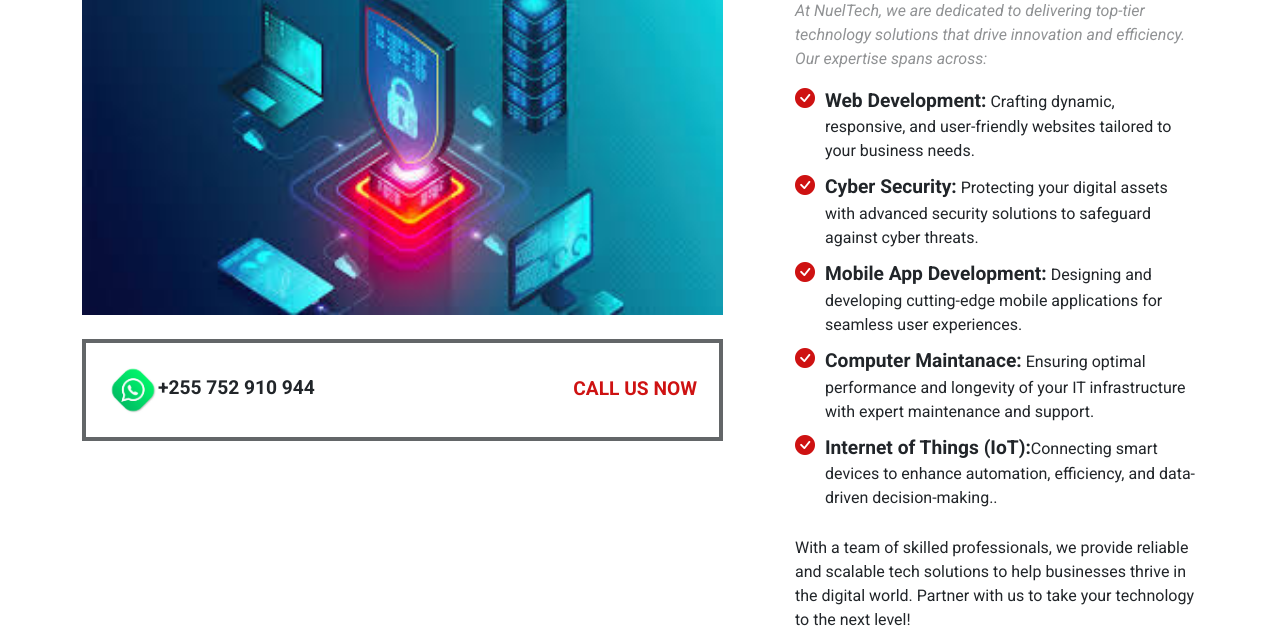
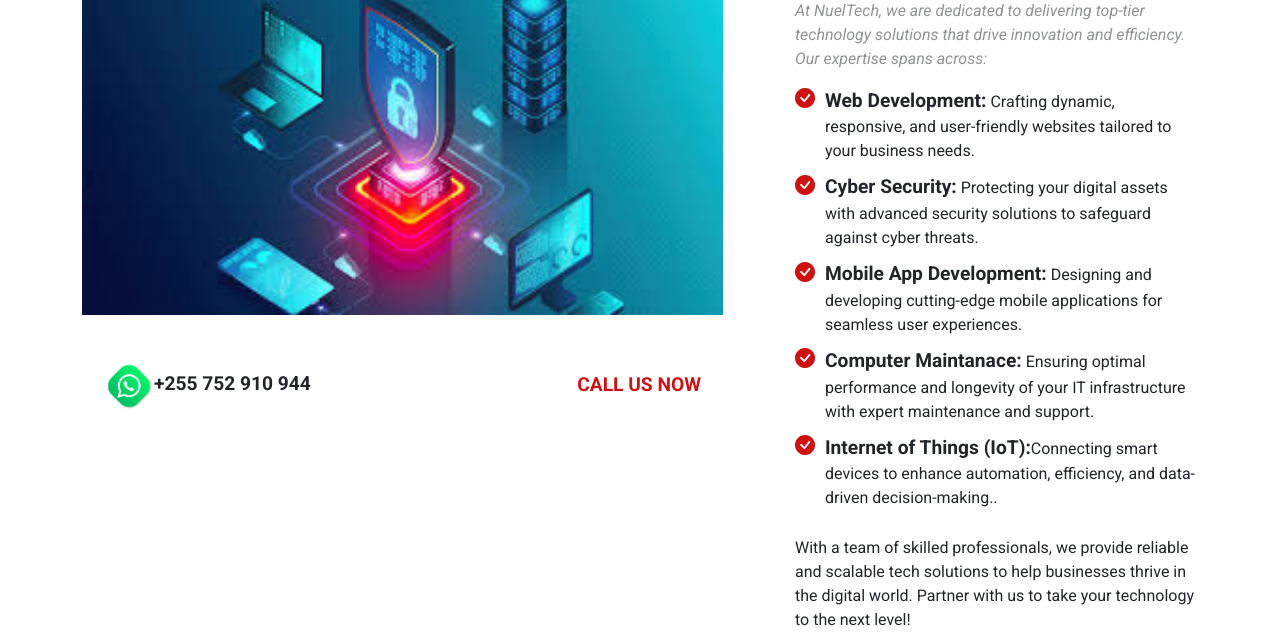
Before and after one commit to NueL72/emma-portfolio, a PHP site: page /contact.html in a window 1280 px wide. Shown: the part 800-1440 px from the top of the page. Run offline with PHP 8.4, Linux system fonts and the light colour scheme; some libraries are stand-ins or nearby versions.

Commit message:
color omit

```diff
--- a/assets/css/main.css
+++ b/assets/css/main.css
@@ -1,16 +1,4 @@
-/**
-* Template Name: Yummy
-* Template URL: https://bootstrapmade.com/yummy-bootstrap-restaurant-website-template/
-* Updated: Aug 07 2024 with Bootstrap v5.3.3
-* Author: BootstrapMade.com
-* License: https://bootstrapmade.com/license/
-*/
-
-/*--------------------------------------------------------------
-# Font & Color Variables
-# Help: https://bootstrapmade.com/color-system/
---------------------------------------------------------------*/
-/* Fonts */
+
 :root {
   --default-font: "Roboto",  system-ui, -apple-system, "Segoe UI", Roboto, "Helvetica Neue", Arial, "Noto Sans", "Liberation Sans", sans-serif, "Apple Color Emoji", "Segoe UI Emoji", "Segoe UI Symbol", "Noto Color Emoji";
   --heading-font: "Amatic SC",  sans-serif;
@@ -903,7 +891,7 @@ section,
 }
 
 .about .book-a-table {
-  border: 4px solid color-mix(in srgb, var(--default-color), transparent 30%);
+  /* border: 4px solid color-mix(in srgb, var(--default-color), transparent 30%); */
   padding: 22px;
 }
 
```
